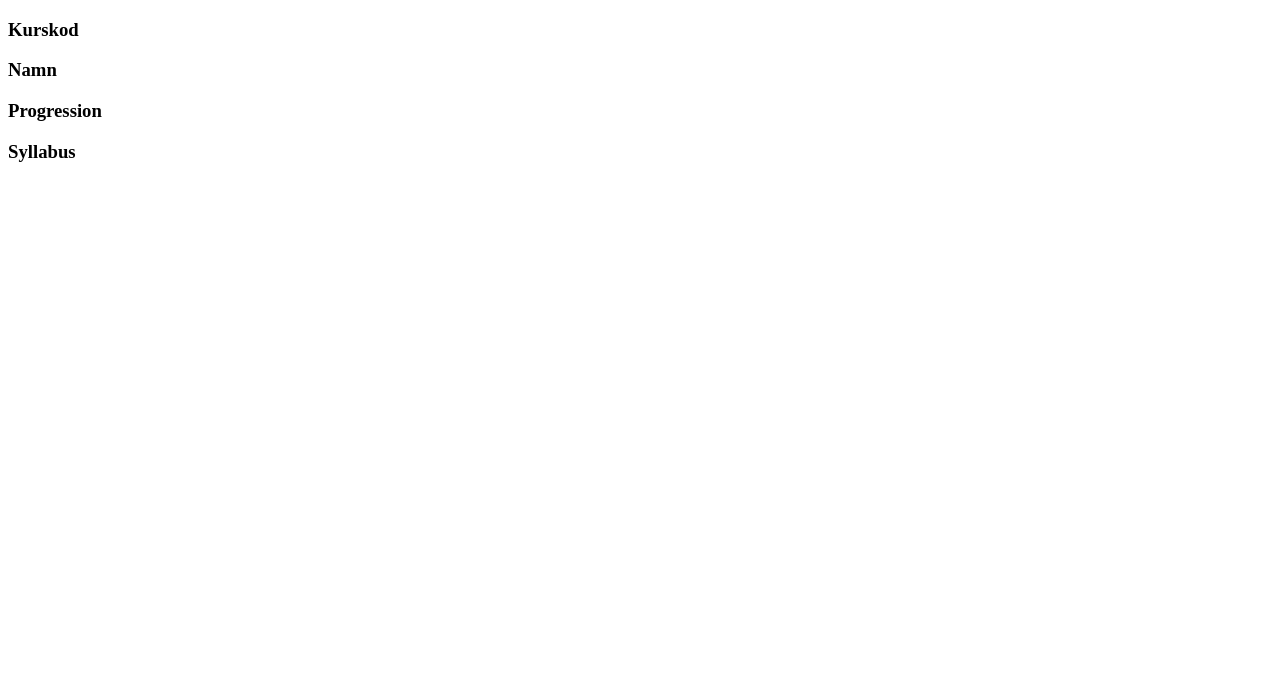
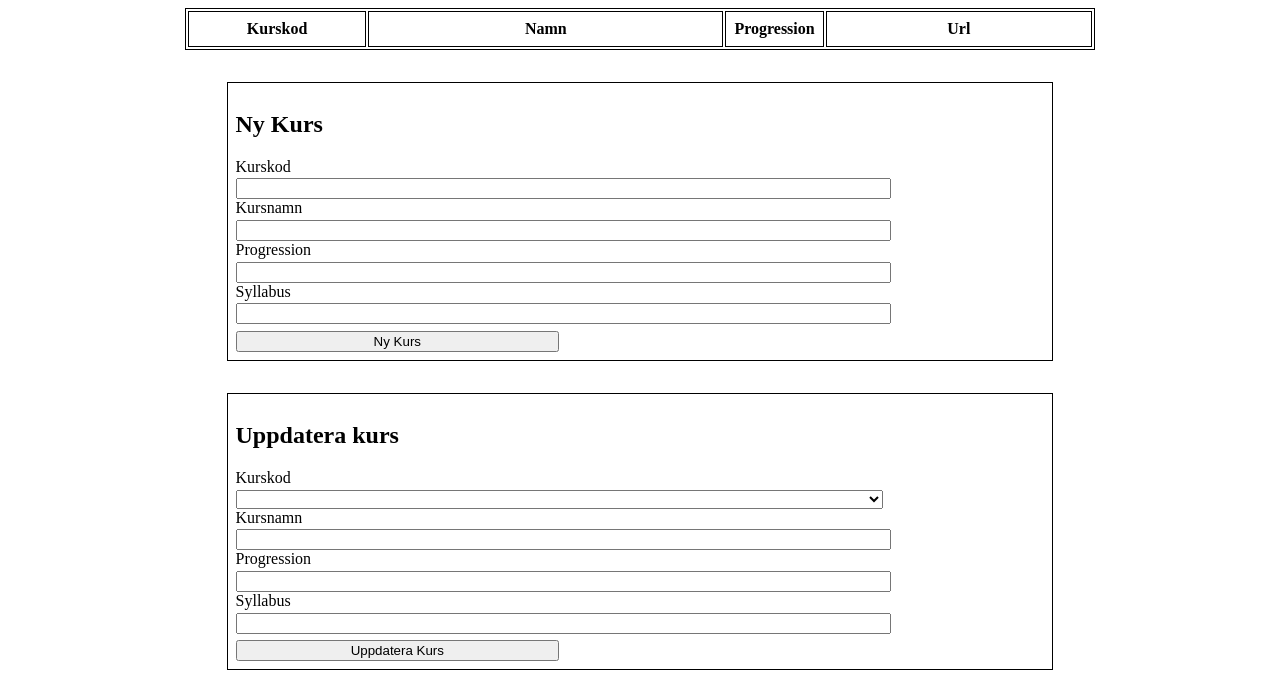
Before and after one commit to Git-Bread/Labb1, a website built with Parcel: page index.html in a window 1280 px wide. Built offline with nearby package versions, Linux system fonts and the light colour scheme.

Commit message:
Initiall html and css done, code step started

```diff
--- a/index.html
+++ b/index.html
@@ -9,13 +9,44 @@
         <script src="typescript.ts" type="text/javascript"></script>
     </head>
     <body>
-        <table>
-            <tr>
-                <h3>Kurskod</h3>
-                <h3>Namn</h3>
-                <h3>Progression</h3>
-                <h3>Syllabus</h3>
-            </tr>
-        </table>
+        <section>
+            <table>
+                <tr>
+                    <th id="head1">Kurskod</th>
+                    <th id="head2">Namn</th>
+                    <th id="head3">Progression</th>
+                    <th id="head4">Url</th>
+                </tr>
+            </table>
+        </section>
+        <section>
+            <form>
+                <h2>Ny Kurs</h2>
+                <label>Kurskod</label>
+                <input type="text">
+                <label>Kursnamn</label>
+                <input type="text">
+                <label>Progression</label>
+                <input type="text">
+                <label>Syllabus</label>
+                <input type="text">
+                <button type="submit" id="newCourseSubmit">Ny Kurs</button>
+            </form>
+        </section>
+        <section>
+            <form>
+                <h2>Uppdatera kurs</h2>
+                <label>Kurskod</label>
+                <select>
+                </select>
+                <label>Kursnamn</label>
+                <input type="text">
+                <label>Progression</label>
+                <input type="text">
+                <label>Syllabus</label>
+                <input type="text">
+                <button type="submit" id="updateCourseSubmit">Uppdatera Kurs</button>
+            </form>
+        </section>
     </body>
 </html>
--- a/style.scss
+++ b/style.scss
@@ -0,0 +1,40 @@
+$color1: black;
+$border: 1px solid $color1;
+
+
+body {
+    section {
+        width: 80%;
+        margin: auto;
+        margin-bottom: 2em;
+        table  {
+            margin: auto;
+            width: 90%;
+            border: $border;
+            th {
+                padding: 0.5em;
+                border: $border;
+            }
+            #head1 {width: 20%;}
+            #head2 {width: 40%;}
+            #head3 {width: 10%;}
+            #head4 {width: 30%;}
+        }
+        form {
+            margin: auto;
+            width: 80%;
+            padding: 0.5em;
+            border: $border;
+            display: flex;
+            flex-direction: column;
+            input, select, option {
+                width: 80%;
+                margin-top: 0.2em;
+            }
+            button {
+                width: 40%;
+                margin-top: 0.5em;
+            }
+        }
+    }
+}
--- a/typescript.ts
+++ b/typescript.ts
@@ -0,0 +1,21 @@
+interface course {
+    code: string,
+    name: string,
+    progression: string,
+    syllabus: string
+}
+
+function load() : void {
+    addEventListener
+}
+
+function add() : void {
+
+}
+
+function update() : void {
+
+}
+
+
+window.onload = load;
```
Also changed, not shown: package.json (added, +18 -0 lines), 2 other files.
